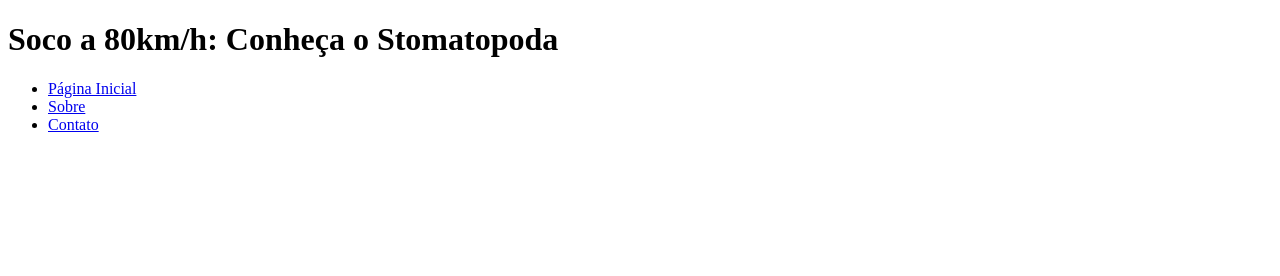
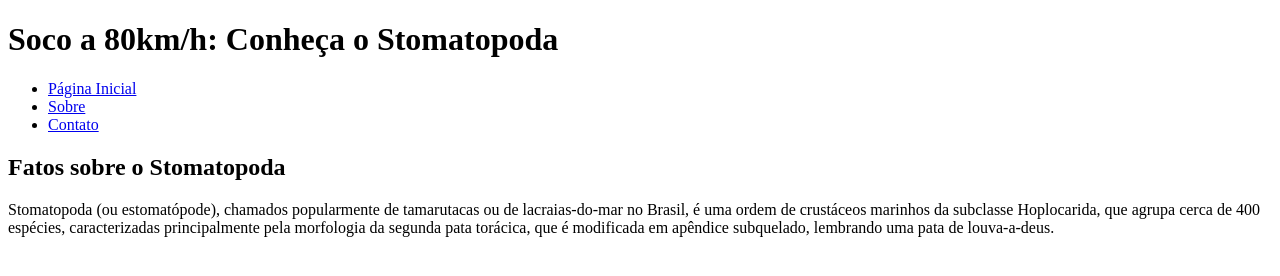
Before and after one commit to williandpg/semantic-html, a website: page index.html in a window 1280 px wide. Drawn offline with Linux system fonts and the light colour scheme.

Commit message:
Seção 03 artigo com os fatos interessantes

```diff
--- a/index.html
+++ b/index.html
@@ -17,5 +17,9 @@
             <li><a href="#contato">Contato</a></li>
         </ul>
     </nav>
+    <article>
+        <h2>Fatos sobre o Stomatopoda</h2>
+        <p>Stomatopoda (ou estomatópode), chamados popularmente de tamarutacas ou de lacraias-do-mar no Brasil, é uma ordem de crustáceos marinhos da subclasse Hoplocarida, que agrupa cerca de 400 espécies, caracterizadas principalmente pela morfologia da segunda pata torácica, que é modificada em apêndice subquelado, lembrando uma pata de louva-a-deus.</p>
+    </article>
   </body>
 </html>
```
